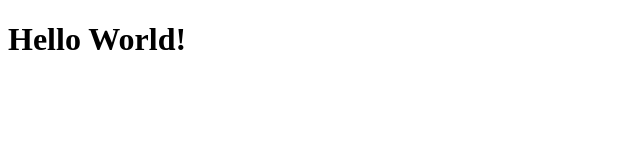
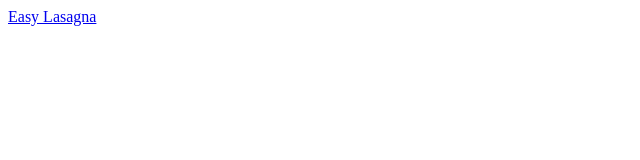
Before and after one commit to xBorr/odin-recipes, a plain HTML site: page index.html in a window 1280 px wide. Shown: the whole page, without its empty margins (0-640 px from the left). Drawn offline with Linux system fonts and the light colour scheme.

Commit message:
Edit index.html Lasagna recipe link

```diff
--- a/index.html
+++ b/index.html
@@ -5,6 +5,6 @@
         <title>Recipes</title>
     </head>
     <body>
-        <h1>Hello World!</h1>
+        <a href="./recipes/lasagna.html">Easy Lasagna</a>
     </body>
 </html>
```
